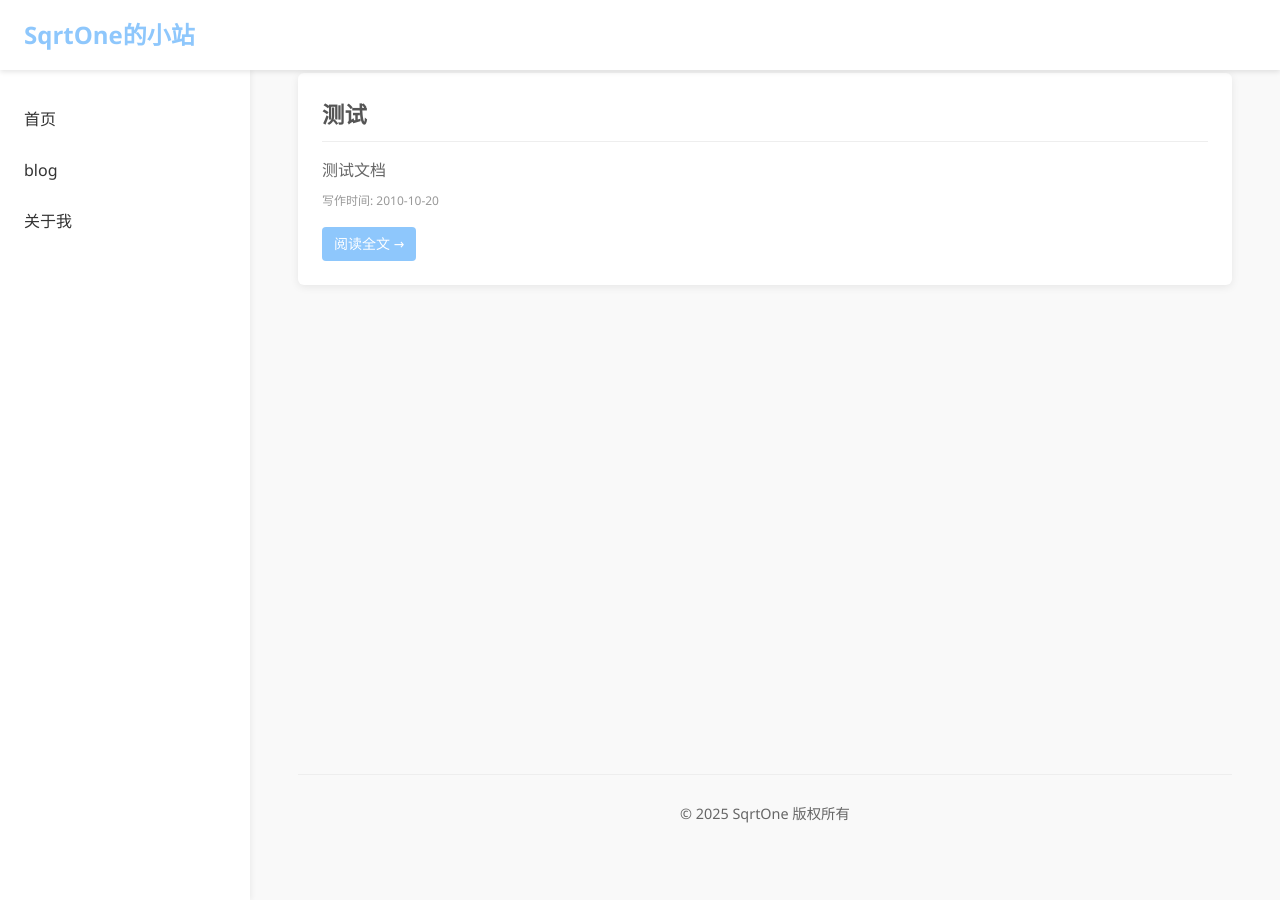
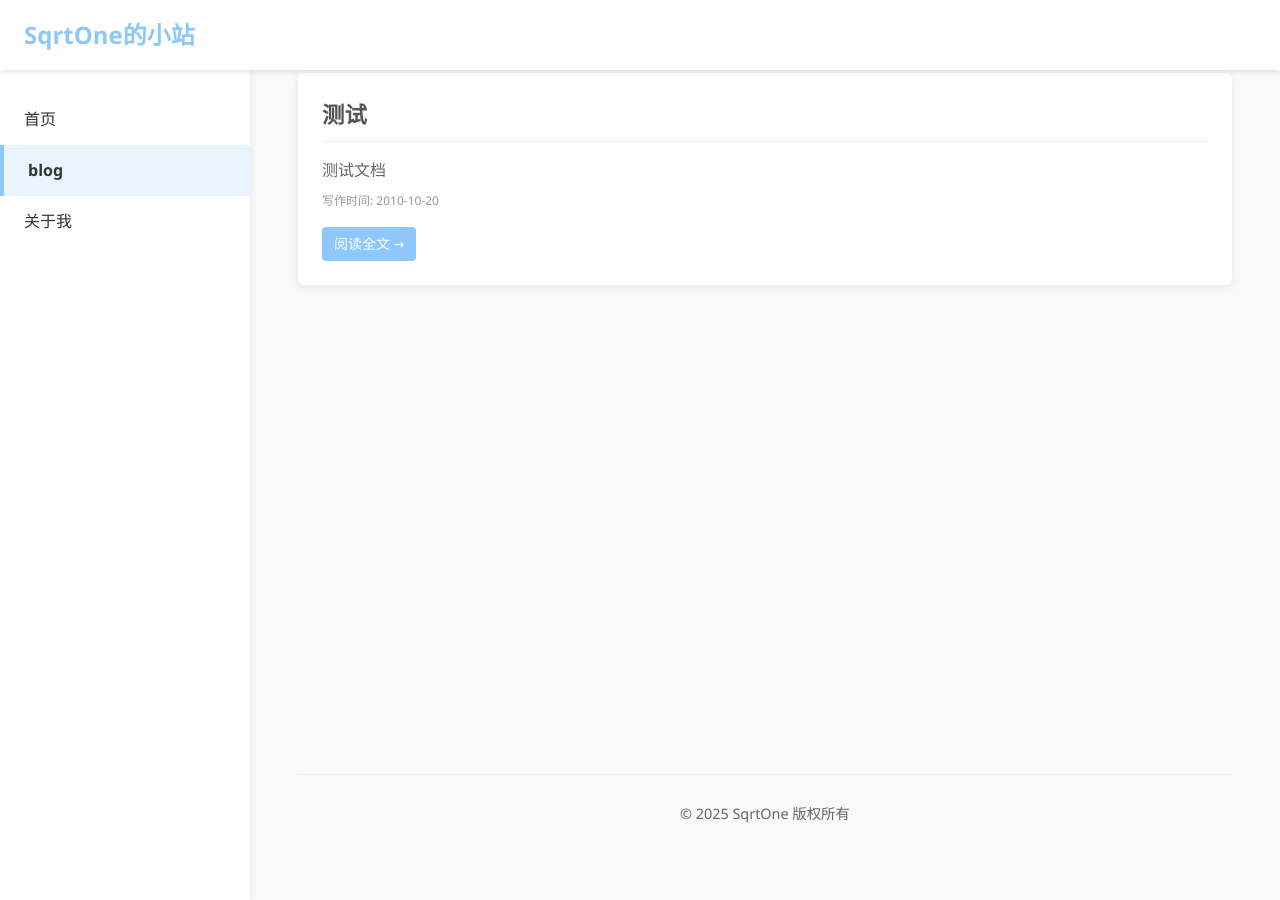
Before and after one commit to SqrtOne/SqrtOne.github.io, a Jekyll site: the page built from blog.html, in a window 1280 px wide. Built offline with Jekyll 4.4.1, drawn with Linux system fonts in a browser that asks for light colours.

Commit message:
Add files via upload

```diff
--- a/_includes/sidebar.html
+++ b/_includes/sidebar.html
@@ -1,26 +1,27 @@
-
 <aside>
     <nav>
         <ul>
             <li>
-                <a href="{{ site.url }}{{ site.baseurl }}"
+                <a href="{{ site.baseurl }}/"
                    {% if page.url == '/' or page.url == '/index.html' %}class="active"{% endif %}>
                 首页
                 </a>
             </li>
+
             <li>
-                <a href="{{ site.url }}{{ site.baseurl }}/blog"
-                   {% if page.url == '/blog.html' %}class="active"{% endif %}>
+                <a href="{{ site.baseurl }}/blog"
+                   {% if page.url == '/blog' or page.url == '/blog/' or page.url == '/blog.html' %}class="active"{% endif %}>
                 blog
                 </a>
             </li>
+
             <li>
-                <a href="{{ site.url }}{{ site.baseurl }}/about"
-                   {% if page.url == '/about.html' %}class="active"{% endif %}>
+                <a href="{{ site.baseurl }}/about"
+                   {% if page.url == '/about' or page.url == '/about/' or page.url == '/about.html' %}class="active"{% endif %}>
                 关于我
                 </a>
             </li>
-            {% comment %} 仅文章页显示当前文章标题的 li {% endcomment %}
+
             {% if page.layout == 'post' %}
             <li>
                 <a href="#" class="active">{{ page.title }}</a>
--- a/_layouts/default.html
+++ b/_layouts/default.html
@@ -14,10 +14,9 @@
         {% endif %}
     </title>
     <link rel="stylesheet" href="{{ site.url }}{{ site.baseurl }}/styles.css">
-    {% comment %} 页面专属样式 {% endcomment %}
-    {% if page.custom_css %}
-        {{ page.custom_css }}
-    {% endif %}
+
+    {{ layout.custom_css }}
+    {{ page.custom_css }}
 </head>
 <body>
 <header>
@@ -33,14 +32,7 @@
     </main>
 </div>
 
-{% comment %} 文章页专属脚本（代码高亮、MathJax） {% endcomment %}
-{% if page.layout == 'post' %}
-
-{% endif %}
-
-{% comment %} 其他页面专属脚本 {% endcomment %}
-{% if page.custom_js %}
-    {{ page.custom_js }}
-{% endif %}
+{{ layout.custom_js }}
+{{ page.custom_js }}
 </body>
 </html>
```
